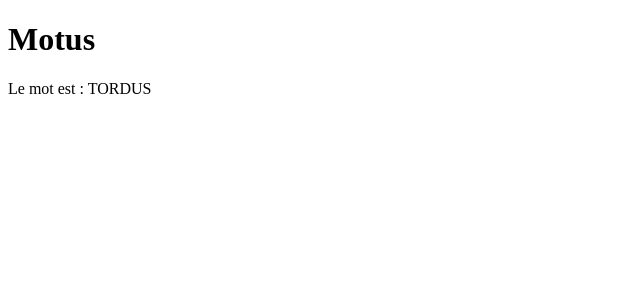
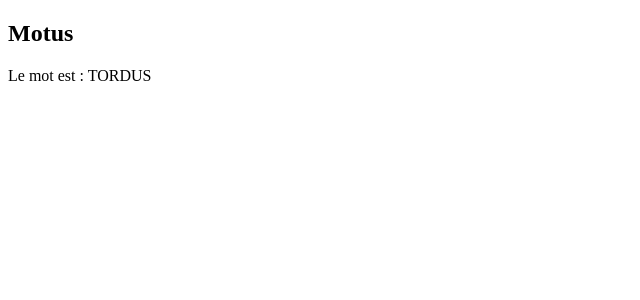
Before and after one commit to SimonGioffredi/free-motus, a Vue app: page / in a window 1280 px wide. Shown: the top 300 px of the page, without its empty margins (0-640 px from the left). Built offline with nearby package versions, Linux system fonts and the light colour scheme.

Commit message:
:wrench: Add some basic design system directories && start some component

```diff
--- /dev/null
+++ b/src/components/atoms/TheMain.vue
@@ -0,0 +1,9 @@
+<script setup>
+
+</script>
+
+<template>
+  <main>
+    <slot />
+  </main>
+</template>
--- /dev/null
+++ b/src/components/atoms/TheSection.vue
@@ -0,0 +1,9 @@
+<script setup>
+
+</script>
+
+<template>
+  <section>
+    <slot />
+  </section>
+</template>
--- /dev/null
+++ b/src/components/atoms/TheTitle.vue
@@ -0,0 +1,15 @@
+<script setup>
+defineProps({
+  title: {
+    type: String,
+    required: true
+  }
+})
+
+// TODO | Faire ici une computed permettant de retourner le type de titre qu'on veut (h1, h2, etc...)
+const tag = 'h1'
+</script>
+
+<template>
+  <component :is="tag">{{ title }}</component>
+</template>
--- /dev/null
+++ b/src/components/organisms/ContainerMotus.vue
@@ -0,0 +1,18 @@
+<script setup>
+import TheTitle from '@/components/atoms/TheTitle.vue'
+import TheSection from '@/components/atoms/TheSection.vue'
+import useWord from '@/composables/use-word'
+
+const word = useWord()
+</script>
+
+<template>
+  <TheSection class="container-motus">
+    <TheTitle title="Motus" />
+    <p>Le mot est : {{ word }}</p>
+  </TheSection>
+</template>
+
+<style scoped>
+
+</style>
--- /dev/null
+++ b/src/components/templates/HomeTemplate.vue
@@ -0,0 +1,10 @@
+<script setup>
+import TheMain from '@/components/atoms/TheMain.vue'
+import ContainerMotus from '@/components/organisms/ContainerMotus.vue'
+</script>
+
+<template>
+  <TheMain id="home-template">
+    <ContainerMotus />
+  </TheMain>
+</template>
--- a/src/views/HomeView.vue
+++ b/src/views/HomeView.vue
@@ -1,12 +1,7 @@
 <script setup>
-import useWord from '@/composables/use-word'
-
-const word = useWord()
+import HomeTemplate from '@/components/templates/HomeTemplate.vue'
 </script>
 
 <template>
-  <main>
-    <h1>Motus</h1>
-    <p>Le mot est : {{ word }}</p>
-  </main>
+  <HomeTemplate />
 </template>
```
